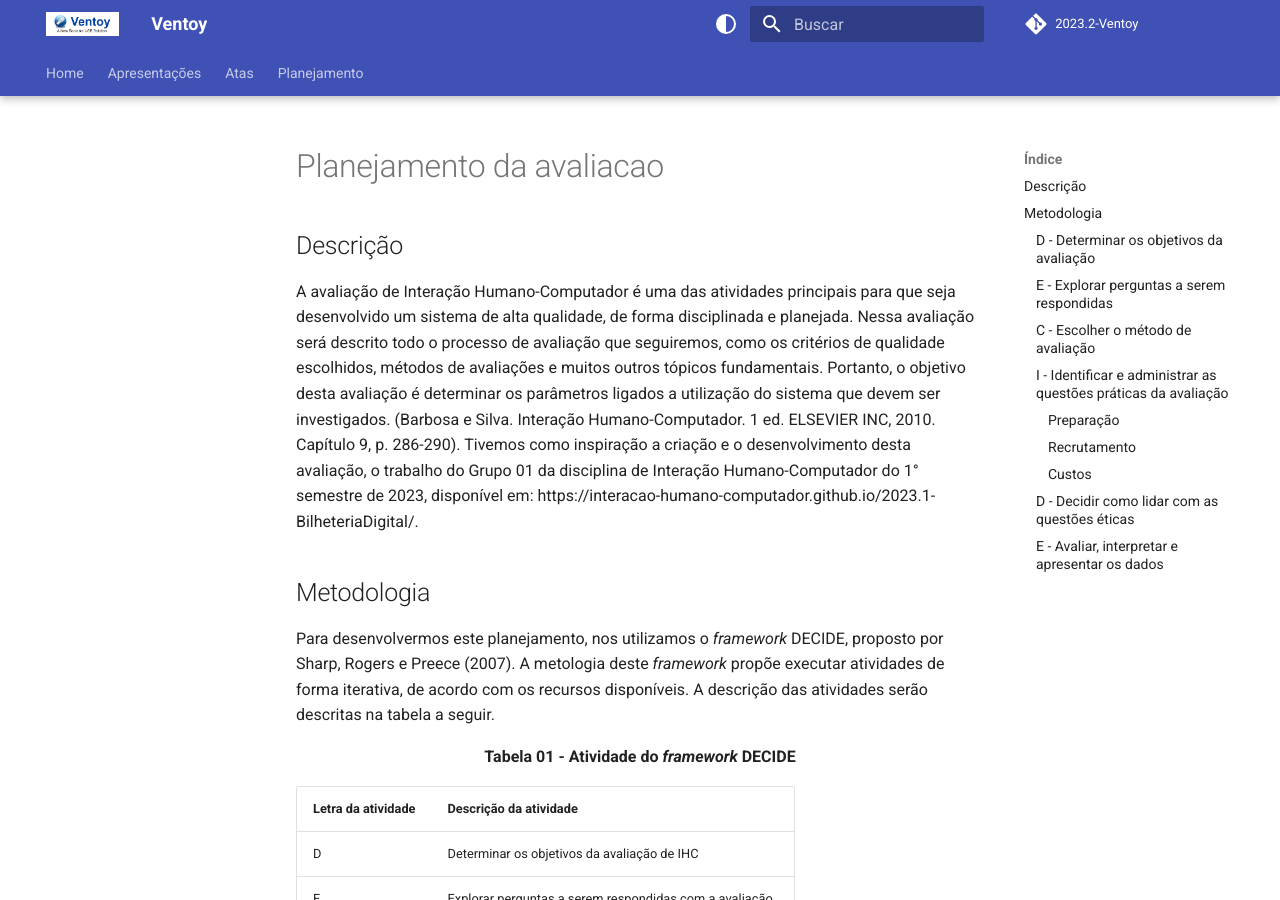
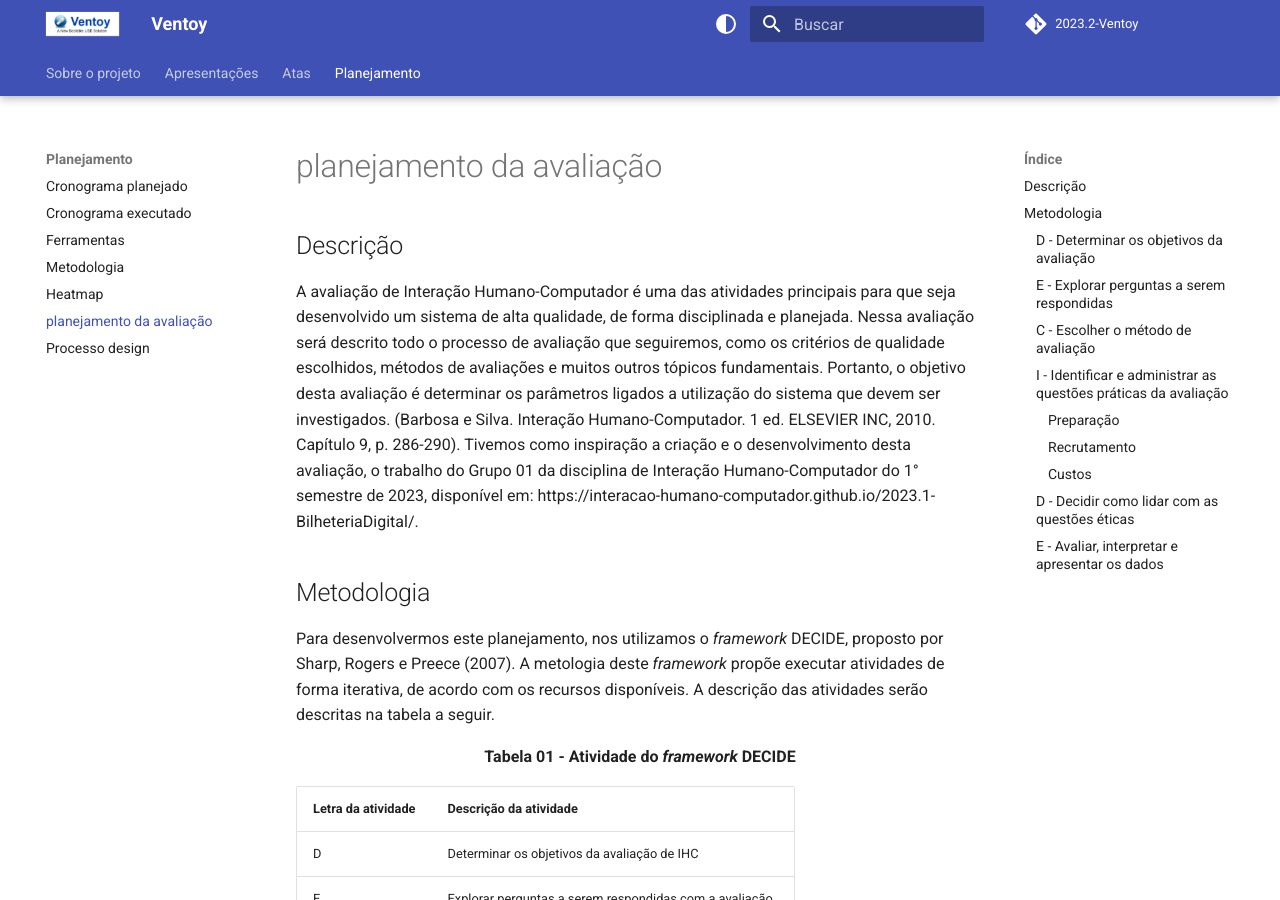
Before and after one commit to Interacao-Humano-Computador/2023.2-Ventoy, an MkDocs documentation site: the page built from docs/planejamento/Planejamento-da-avaliacao.md, in a window 1280 px wide and 900 px high. Built offline with MkDocs 1.6.1 and Material for MkDocs 9.7.7, drawn with Linux system fonts in a browser that asks for light colours; comment, search, counter and statistics services are not loaded; some of the changed lines change nothing that is shown; some of the changed text lies outside the part shown.

Commit message:
Update mkdocs.yml

```diff
--- a/mkdocs.yml
+++ b/mkdocs.yml
@@ -19,22 +19,18 @@
 
 site_name: Ventoy
 nav:
-  - Home: index.md
+  - Sobre o projeto: index.md
   - Apresentações:
       - Apresentação 1: apresentacao/apresentacao1.md
   - Atas:
-      - Ata 1: atas/ata1.md
       - Ata 2: atas/ata2.md
-      - Ata 3: atas/ata3.md
   - Planejamento:
-      - Cronograma planejado: planejamento/cronograma/planejado
-      - Cronograma executado: planejamento/cronograma/executado
+      - Cronograma planejado: planejamento/cronograma/planejado.md
+      - Cronograma executado: planejamento/cronograma/executado.md
       - Ferramentas: planejamento/ferramentas.md
       - Metodologia: planejamento/metodologia.md
-      - Heatmap: planejamento/Heatmap
-      - planejamento da avaliação: planejamento/Planejamento-da-avaliacao
-      - Sites avaliados: planejamento/sites-avaliados.md
-      - Site escolhido: planejamento/site-escolhido.md
+      - Heatmap: planejamento/Heatmap.md
+      - planejamento da avaliação: planejamento/Planejamento-da-avaliacao.md
       - Processo design: planejamento/processo_de_design.md
 
 theme:
```
